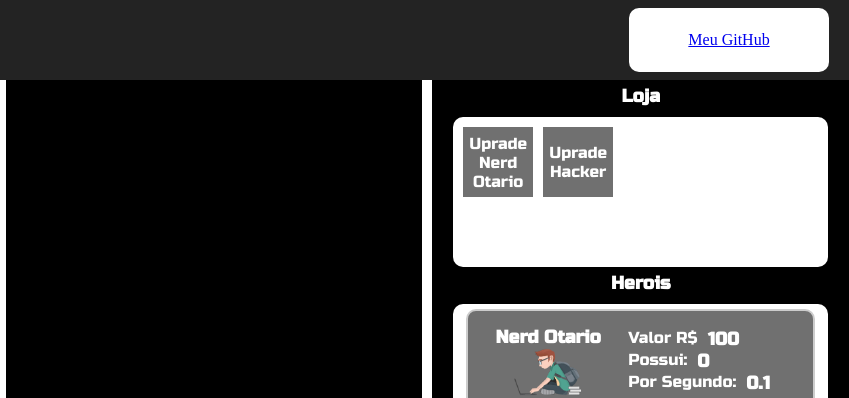
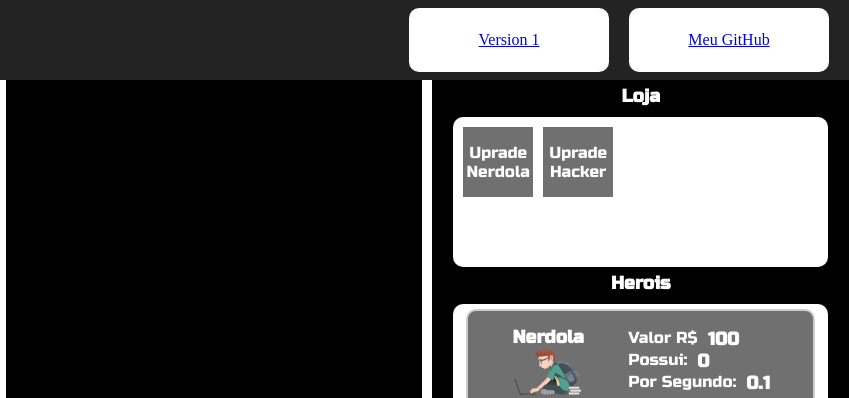
Before and after one commit to EliabeSantos/hackerClickerV2, a plain HTML site: page index.html in a window 1280 px wide. Shown: the top 398 px of the page, 431-1280 px from the left. Drawn offline with Linux system fonts and the light colour scheme.

Commit message:
new links added

```diff
--- a/index.html
+++ b/index.html
@@ -8,13 +8,22 @@
       href="https://fonts.googleapis.com/css2?family=Russo+One&display=swap"
       rel="stylesheet"
     />
-    <title>Teste</title>
+    <title>Hacker Clicker</title>
   </head>
   <body>
     <div class="header">
       <h1 id="Title">Hacker Clicker V2</h1>
-      <div class="card-github">
-        <a target="_blanc" href="https://github.com/EliabeSantos">Meu GitHub</a>
+      <div class="cards-header">
+        <div class="card-github">
+          <a target="_blanc" href="https://hacker-clicker.vercel.app/"
+            >Version 1</a
+          >
+        </div>
+        <div class="card-github">
+          <a target="_blanc" href="https://github.com/EliabeSantos"
+            >Meu GitHub</a
+          >
+        </div>
       </div>
     </div>
     <div class="container1">
@@ -36,7 +45,7 @@
       <h1>Loja</h1>
       <div class="loja-container">
         <div class="loja-item" id="hero-01-upgrade">
-          <p>Uprade Nerd Otario</p>
+          <p>Uprade Nerdola</p>
         </div>
         <div class="loja-item" id="hero-02-upgrade">
           <p>Uprade Hacker</p>
@@ -46,7 +55,7 @@
       <div class="hero-container">
         <div id="hero-01" class="card-hero">
           <div class="hero-desc">
-            <h2>Nerd Otario</h2>
+            <h2>Nerdola</h2>
             <img src="./imgs/hackerIdiota.png" />
           </div>
           <div class="barr"></div>
--- a/style.css
+++ b/style.css
@@ -38,7 +38,9 @@ body .header {
   margin-left: 20px;
   color: white;
 }
-
+.cards-header {
+  display: flex;
+}
 .card-github {
   width: 200px;
   background-color: white;
```
